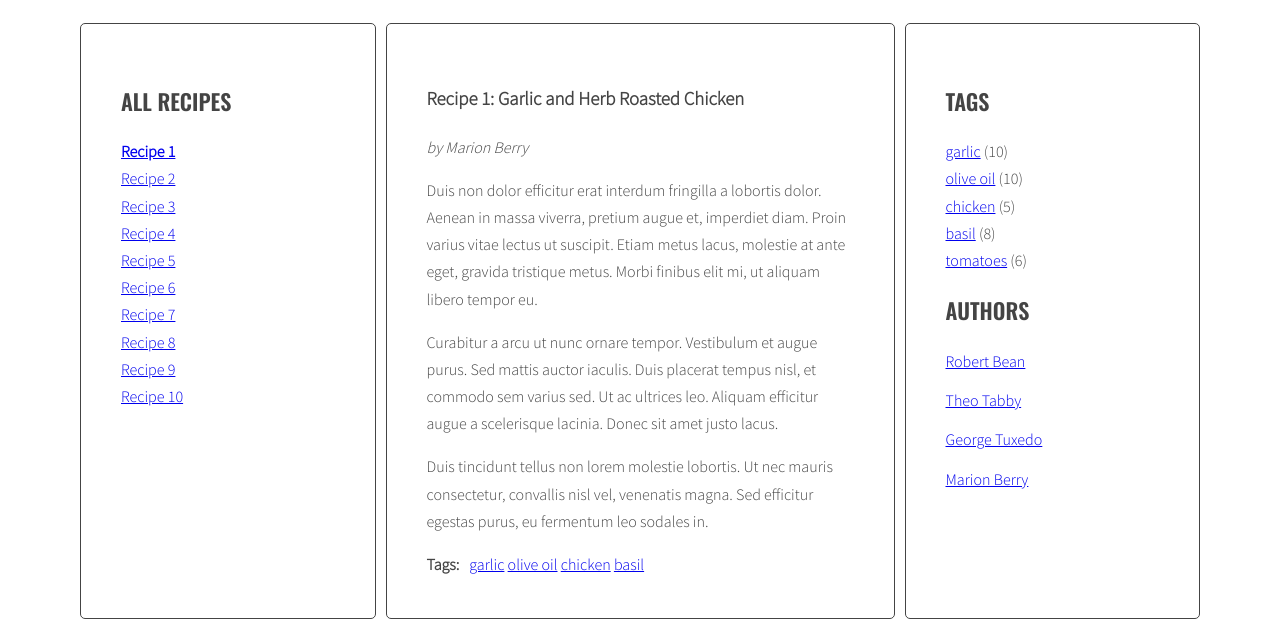
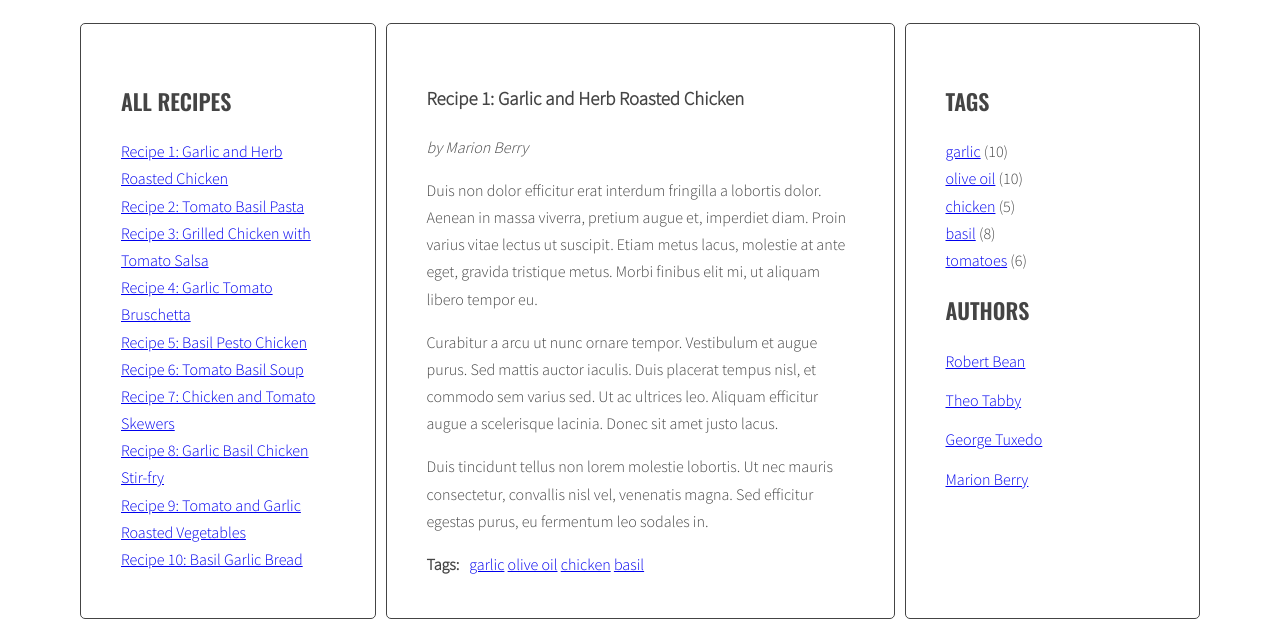
Before and after one commit to k0r0lina/cookbook, a website: page index.html in a window 1280 px wide. Shown: the part 220-847 px from the top of the page. Drawn offline with nearby package versions, Linux system fonts and the light colour scheme.

Commit message:
Generate title links for sidebar

```diff
--- a/index.html
+++ b/index.html
@@ -13,38 +13,7 @@
         <main class="wrapper">
           <aside class="sidebar">
             <h2 class="section-title">All recipes</h2>
-            <ul class="list titles">
-              <li>
-                <a href="#recipe-1" class="active"><span>Recipe 1</span></a>
-              </li>
-              <li>
-                <a href="#recipe-2"><span>Recipe 2</span></a>
-              </li>
-              <li>
-                <a href="#recipe-3"><span>Recipe 3</span></a>
-              </li>
-              <li>
-                <a href="#recipe-4"><span>Recipe 4</span></a>
-              </li>
-              <li>
-                <a href="#recipe-5"><span>Recipe 5</span></a>
-              </li>
-              <li>
-                <a href="#recipe-6"><span>Recipe 6</span></a>
-              </li>
-              <li>
-                <a href="#recipe-7"><span>Recipe 7</span></a>
-              </li>
-              <li>
-                <a href="#recipe-8"><span>Recipe 8</span></a>
-              </li>
-              <li>
-                <a href="#recipe-9"><span>Recipe 9</span></a>
-              </li>
-              <li>
-                <a href="#recipe-10"><span>Recipe 10</span></a>
-              </li>
-            </ul>
+            <ul class="list titles"></ul>
           </aside>
           <section class="pages">
             <article class="page active" id="recipe-1">
--- a/js/script.js
+++ b/js/script.js
@@ -21,8 +21,37 @@ function titleClickHandler(event) {
   currentArticle.classList.add("active");
 }
 
-const links = document.querySelectorAll(".titles a");
+// Titles generator
 
-for (let link of links) {
-  link.addEventListener("click", titleClickHandler);
+const articleSelector = ".page",
+  titleSelector = ".page-title",
+  titleListSelector = ".titles";
+
+function generateTitleLinks() {
+  const titleList = document.querySelector(titleListSelector);
+  titleList.innerHTML = "";
+
+  const articles = document.querySelectorAll(articleSelector);
+
+  let html = "";
+
+  for (let article of articles) {
+    const articleId = article.getAttribute("id");
+    const articleTitle = article.querySelector(titleSelector).innerHTML;
+    const linkHTML =
+      '<li><a href="#' +
+      articleId +
+      '"><span>' +
+      articleTitle +
+      "</span></a></li>";
+
+    html = html + linkHTML;
+  }
+  titleList.innerHTML = html;
+
+  const links = document.querySelectorAll(".titles a");
+  for (let link of links) {
+    link.addEventListener("click", titleClickHandler);
+  }
 }
+generateTitleLinks();
```
